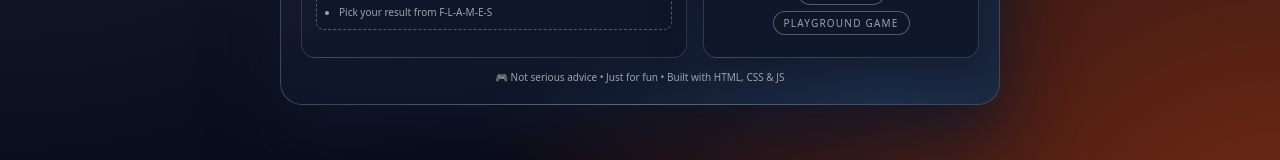
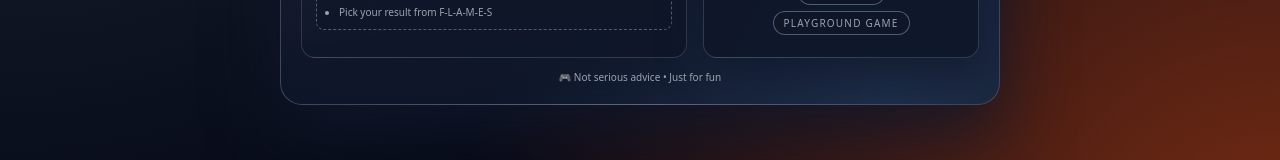
Before and after one commit to alstarian/flames, a plain HTML site: page index.html in a window 1280 px wide. Shown: the part 499-659 px from the top of the page. Drawn offline with Linux system fonts and the light colour scheme.

Commit message:
Update index.html

```diff
--- a/index.html
+++ b/index.html
@@ -868,7 +868,7 @@
     </main>
 
     <footer class="footer">
-      <span>🎮 Not serious advice • Just for fun • Built with HTML, CSS & JS</span>
+      <span>🎮 Not serious advice • Just for fun</span>
     </footer>
   </div>
 
```
